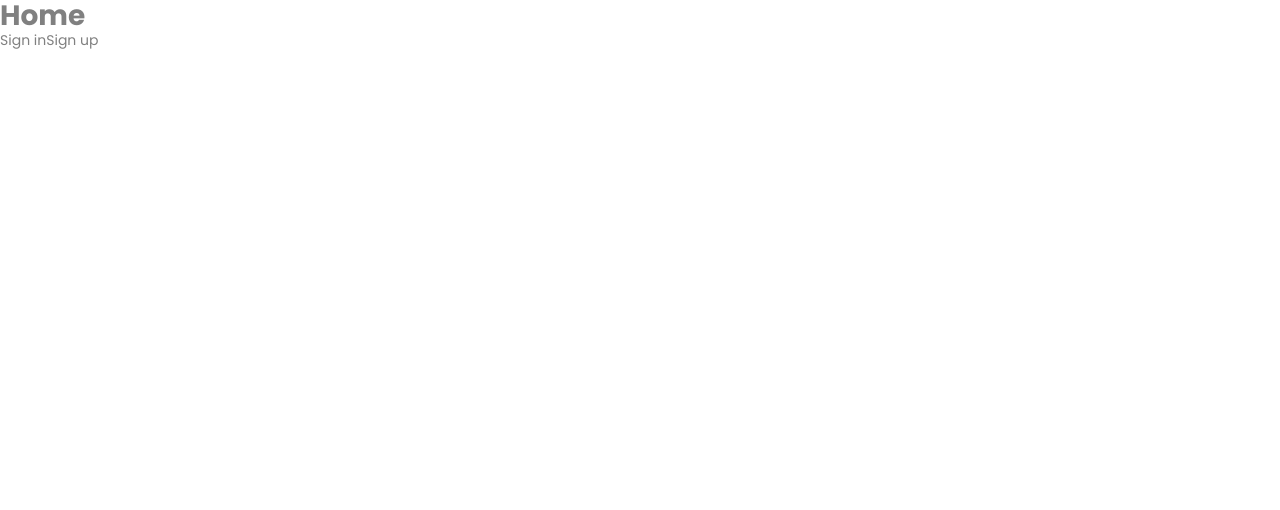
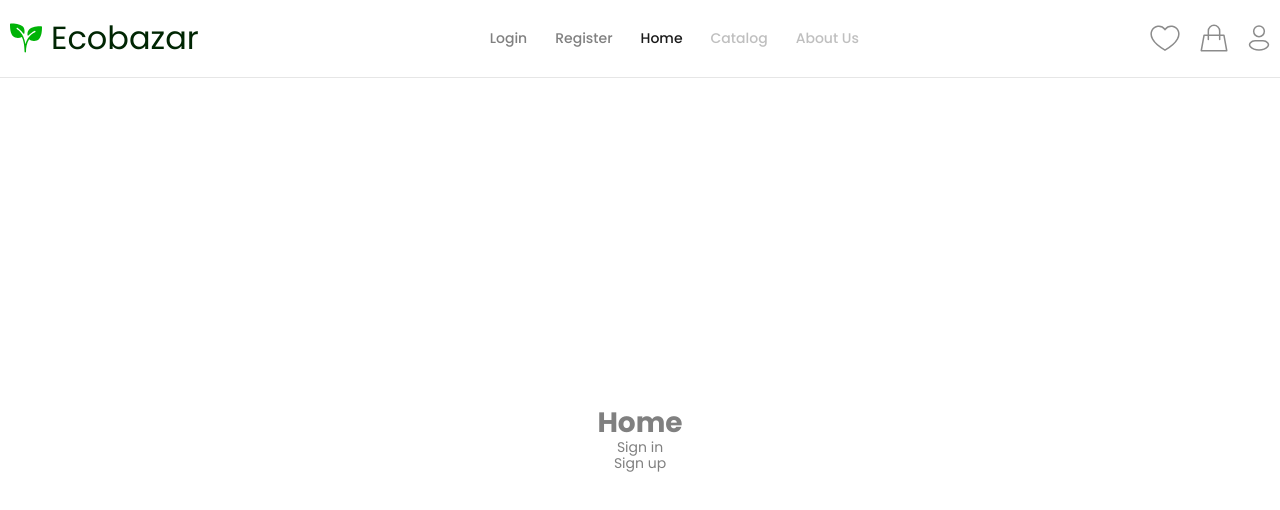
Before and after one commit to RobMarv1n/eCommerce-Application, a React (Vite) app: page / in a window 1280 px wide. Shown: the top 510 px of the page. Built offline with nearby package versions, Linux system fonts and the light colour scheme.

Commit message:
feat: implement Layout component as wrapper to pages, add base styles

```diff
--- a/src/app/Router.tsx
+++ b/src/app/Router.tsx
@@ -1,4 +1,5 @@
 import { BrowserRouter, Route, Routes } from 'react-router-dom';
+import { Layout } from './layouts/Layout';
 import { ErrorPage } from '../pages/error-page/ErrorPage';
 import { Home } from '../pages/home/Home';
 import { Login } from '../pages/login/Login';
@@ -9,10 +10,12 @@ export function Router() {
   return (
     <BrowserRouter>
       <Routes>
-        <Route path={ROUTES.HOME} element={<Home />} />
-        <Route path={ROUTES.LOGIN} element={<Login />} />
-        <Route path={ROUTES.SIGN_UP} element={<Signup />} />
-        <Route path="*" element={<ErrorPage />} />
+        <Route element={<Layout />}>
+          <Route path={ROUTES.HOME} element={<Home />} />
+          <Route path={ROUTES.LOGIN} element={<Login />} />
+          <Route path={ROUTES.SIGN_UP} element={<Signup />} />
+          <Route path="*" element={<ErrorPage />} />
+        </Route>
       </Routes>
     </BrowserRouter>
   );
--- /dev/null
+++ b/src/app/layouts/Layout.tsx
@@ -0,0 +1,13 @@
+import { Outlet } from 'react-router-dom';
+import { Header } from '../../widgets/ui/Header';
+
+export function Layout() {
+  return (
+    <>
+      <Header />
+      <main className="main-content">
+        <Outlet />
+      </main>
+    </>
+  );
+}
--- a/src/app/styles/base/settings.css
+++ b/src/app/styles/base/settings.css
@@ -72,6 +72,28 @@ img {
   padding: 0 10px;
 }
 
+#root {
+  display: flex;
+  flex-direction: column;
+  min-height: 100vh;
+}
+
+.main-content {
+  display: flex;
+  flex: 1;
+  flex-direction: column;
+  align-items: center;
+  justify-content: center;
+
+  padding: 100px 10px;
+}
+
+@media (width <= 768px) {
+  .main-content {
+    padding: 50px 10px;
+  }
+}
+
 .disabled-link {
   pointer-events: none;
   cursor: default;
```
